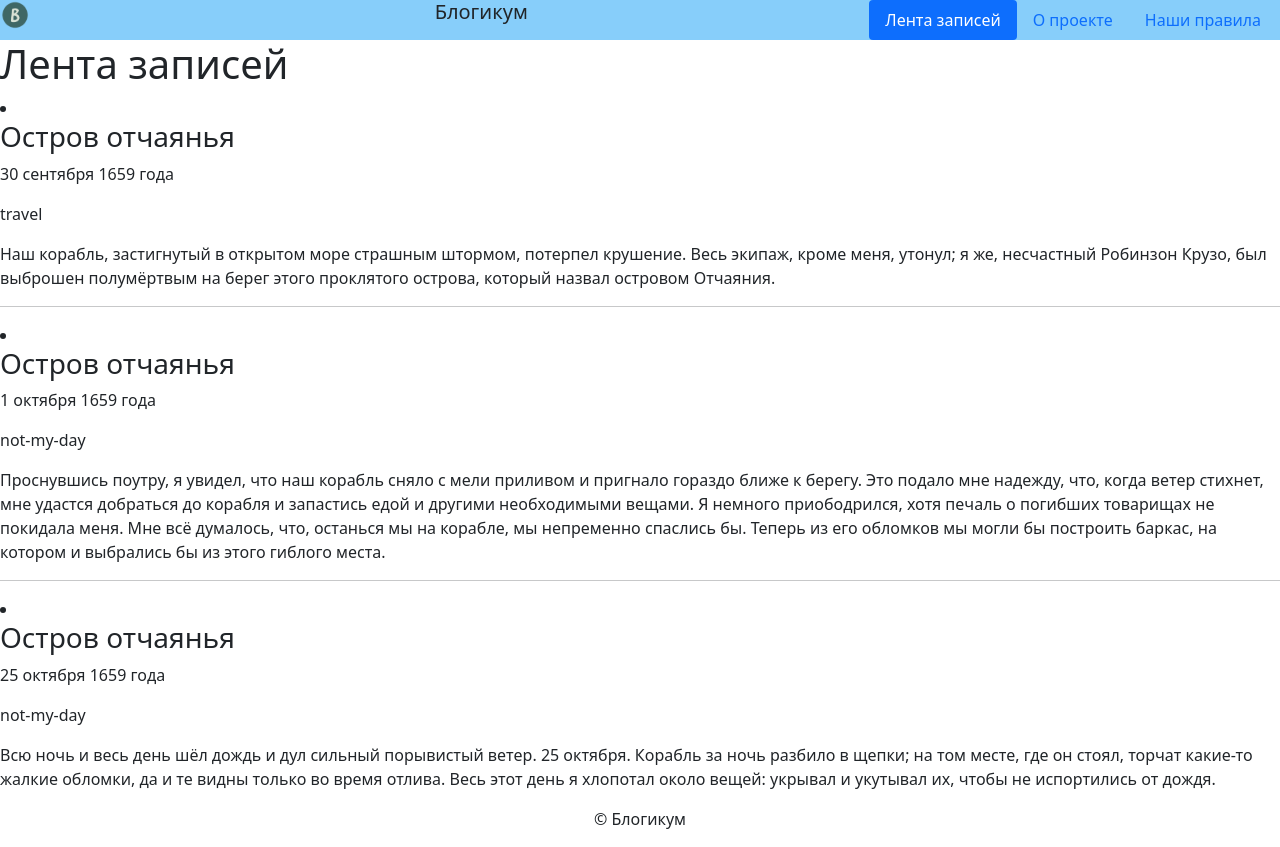
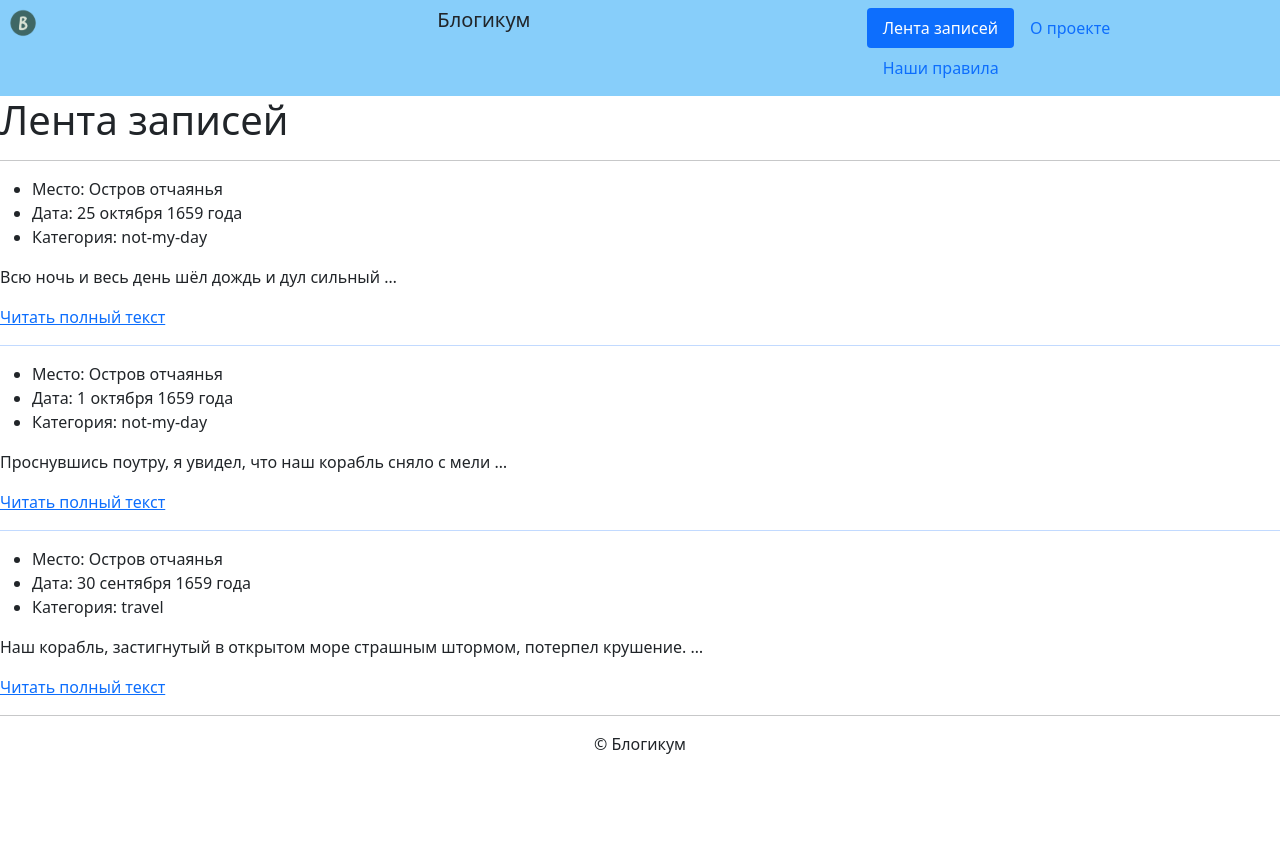
Before and after one commit to frankybanana/django_sprint1, a Django app: page / in a window 1280 px wide. After the commit the page ends 754 px from the top, so only its background shows below. Run offline with Django 3.2, Linux system fonts and the light colour scheme; some libraries are stand-ins or nearby versions.

Commit message:
detail.html added

```diff
--- a/blogicum/blog/urls.py
+++ b/blogicum/blog/urls.py
@@ -6,8 +6,6 @@
 
 urlpatterns = [
     path('', views.index, name='index'),
-    path('posts/', views.post_detail, name='post_detail'),
     path('posts/<int:id>/', views.post_detail, name='post_detail'),
-    path('category/', views.category_posts, name='category_posts'),
     path('category/<slug:category_slug>/', views.category_posts, name='category_posts'),
 ]
--- a/blogicum/blog/views.py
+++ b/blogicum/blog/views.py
@@ -48,9 +48,10 @@
     context = {'posts': posts}
     return render(request, template_name, context)
 
-def post_detail(request):
+def post_detail(request, id):
     template_name = 'blog/detail.html'
-    return render(request, template_name)
+    context = {'post': posts[id]}
+    return render(request, template_name, context)
 
 def category_posts(request):
     template_name = 'blog/category.html'
--- a/blogicum/templates/blog/detail.html
+++ b/blogicum/templates/blog/detail.html
@@ -1,3 +1,9 @@
 {% extends 'base.html' %}
 {% block content %}
+<ul>
+    <li>Место: {{ post.location }}</li>
+      <li>Дата: {{ post.date }}</li>
+      <li>Категория: {{ post.category }}</li>
+    </ul>
+      <p>{{ post.text }}</p>
 {% endblock %}
--- a/blogicum/templates/blog/index.html
+++ b/blogicum/templates/blog/index.html
@@ -1,15 +1,19 @@
 {% extends 'base.html' %}
 {% block content %}
 <h1>Лента записей</h1>
-{% for post in posts %}
-    <li>
-      <h3>{{ post.location }}</h3>
-      <p>{{ post.date }}</p>
-        <p>{{ post.category }}</p>
-        <p>{{ post.text }}</p>
-    </li>
-     {% if not forloop.last %}
+<hr>
+{% for post in posts reversed%}
+    <ul>
+      <li>Место: {{ post.location }}</li>
+      <li>Дата: {{ post.date }}</li>
+      <li>Категория: {{ post.category }}</li>
+    </ul>
+      <p>{{ post.text|truncatewords:10 }}</p>
+ <a class="mt-3 regular-link" href="{% url 'blog:post_detail' post.id %}">
+              Читать полный текст
+{% if not forloop.last %}
       <hr>
     {% endif %}
+    </a>
  {% endfor %}
 {% endblock %}
--- a/blogicum/templates/includes/footer.html
+++ b/blogicum/templates/includes/footer.html
@@ -1,3 +1,4 @@
 <footer>
+  <hr>
   <p align="center">© Блогикум</p>
 </footer>
--- a/blogicum/templates/includes/header.html
+++ b/blogicum/templates/includes/header.html
@@ -1,11 +1,12 @@
 {% load static %}
  <style>
-    .left {
+    .header {
       background: lightskyblue;
+      padding: 8px;
     }
   </style>
 <header>
-    <div class="left">
+    <div class="header">
     <link rel="stylesheet" href="{% static 'css/bootstrap.min.css' %}">
     <div class="row">
     <div class="col-md-4" ><img src="{% static 'img/logo.png' %}" height="30" alt=""></div>
```
